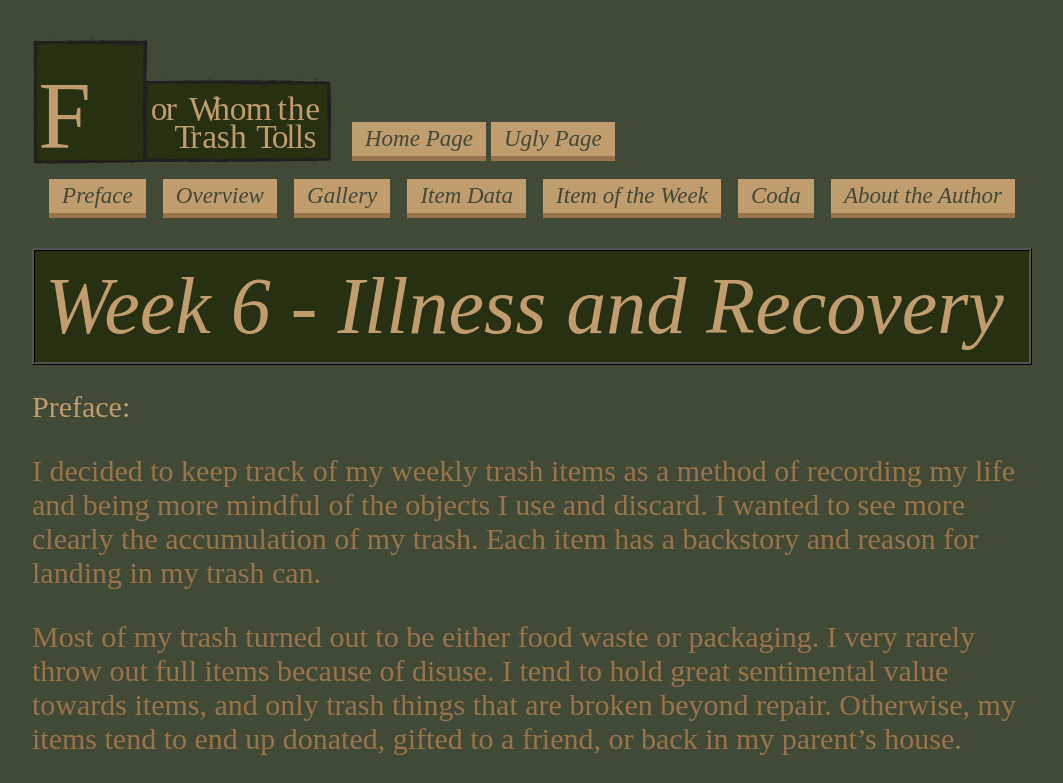
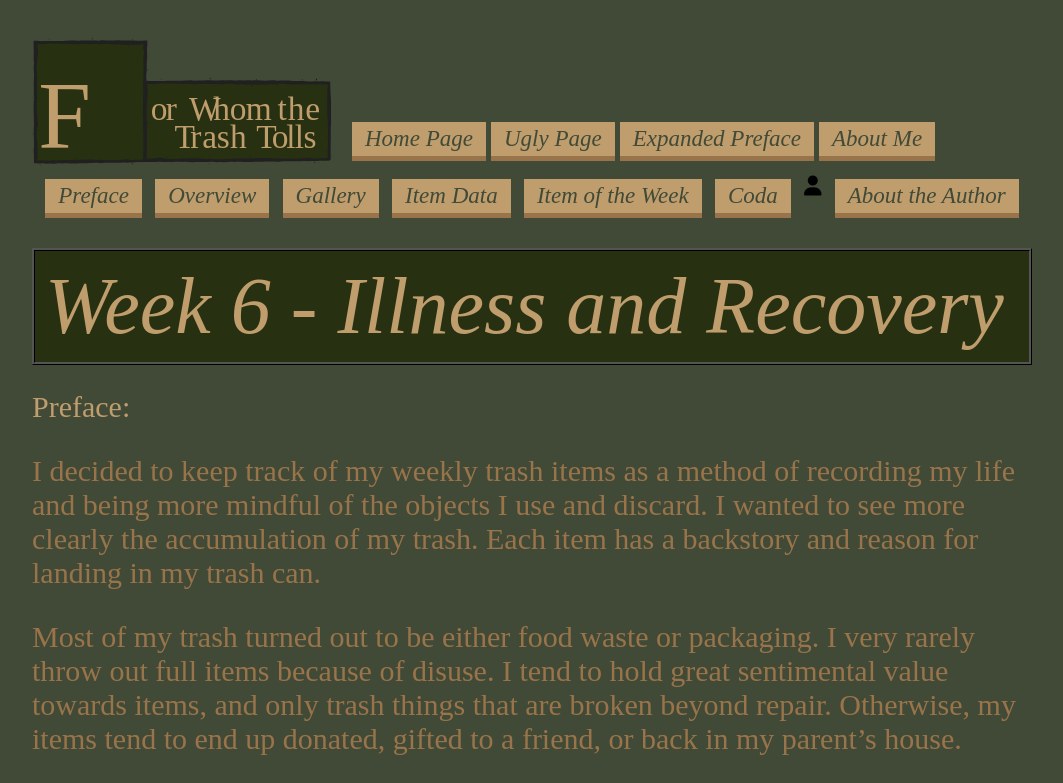
Before and after one commit to robin-y-luo/TWP, a plain HTML site: page main.html in a window 1280 px wide. Shown: the top 783 px of the page, without its empty margins (79-1142 px from the left). Drawn offline with Linux system fonts and the light colour scheme; a web font is replaced by a local one.

Commit message:
monday update

```diff
--- a/main.html
+++ b/main.html
@@ -19,6 +19,7 @@
 		<!-- FUNCTION -->
 		<link rel="stylesheet" href="index.css">
     <!-- <script src="index.js"></script> -->
+		<script src="https://kit.fontawesome.com/4793d01591.js" crossorigin="anonymous"></script>
 	</head>
 
 	<body>
@@ -31,6 +32,8 @@
 				<div id="page-buttons">
 					<a href="index.html"><button type="button">Home Page</button></a>
 					<a href="twp-ugly.html"><button type="button">Ugly Page</button></a>
+					<a href="index.html"><button type="button">Expanded Preface</button></a>
+					<a href="index.html"><button type="button">About Me</button></a>
 				</div>
 			</div>
 			<nav>
@@ -41,6 +44,7 @@
 				<a href="#data"><button type="button">Item Data</button></a>
 				<a href="#iotw"><button type="button">Item of the Week</button></a>
 				<a href="#coda"><button type="button">Coda</button></a>
+				<span class="fa-solid fa-user"></span>
 				<a href="#author"><button type="button">About the Author</button></a>
 			</nav>
 		</header>
```
